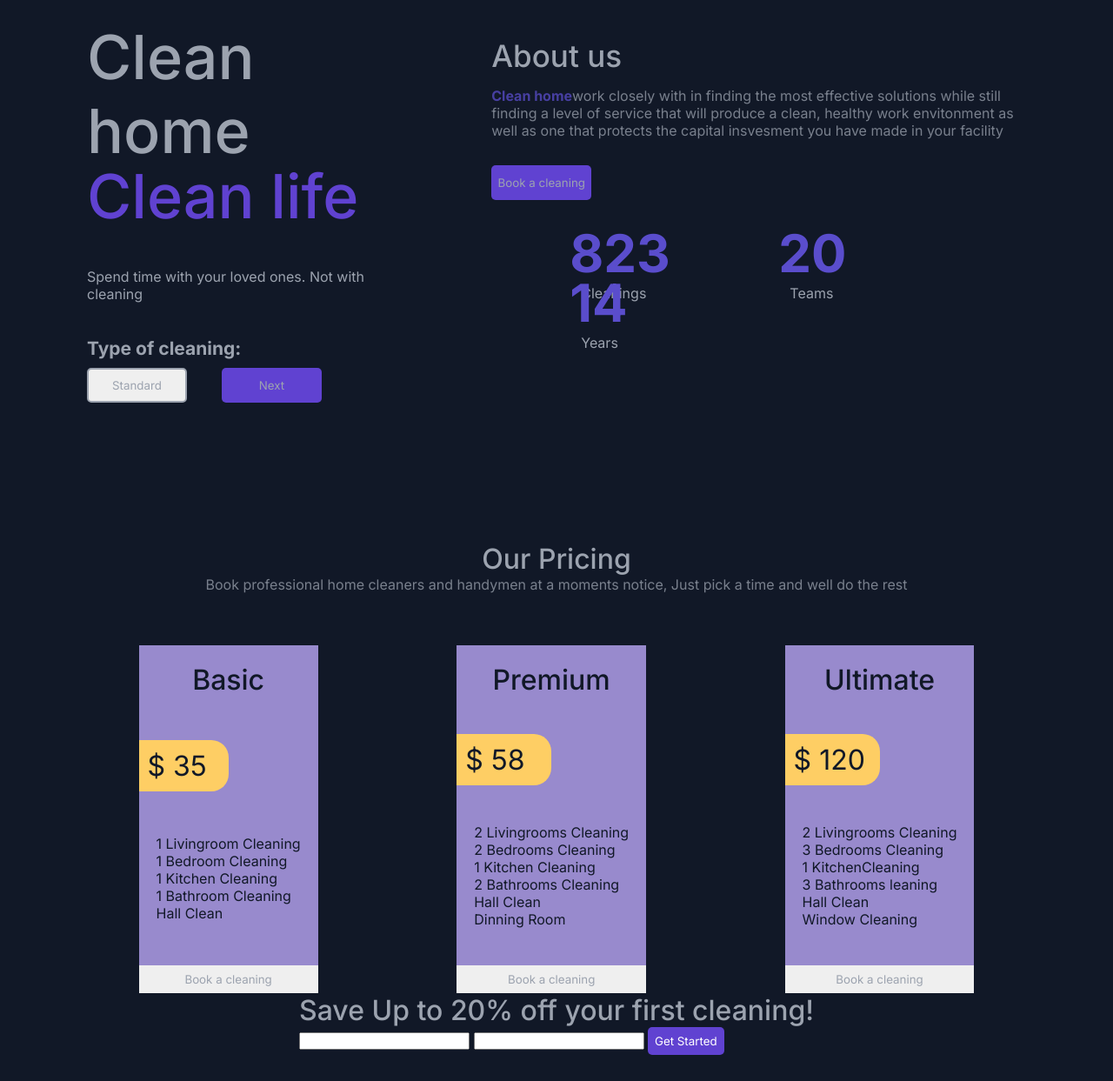
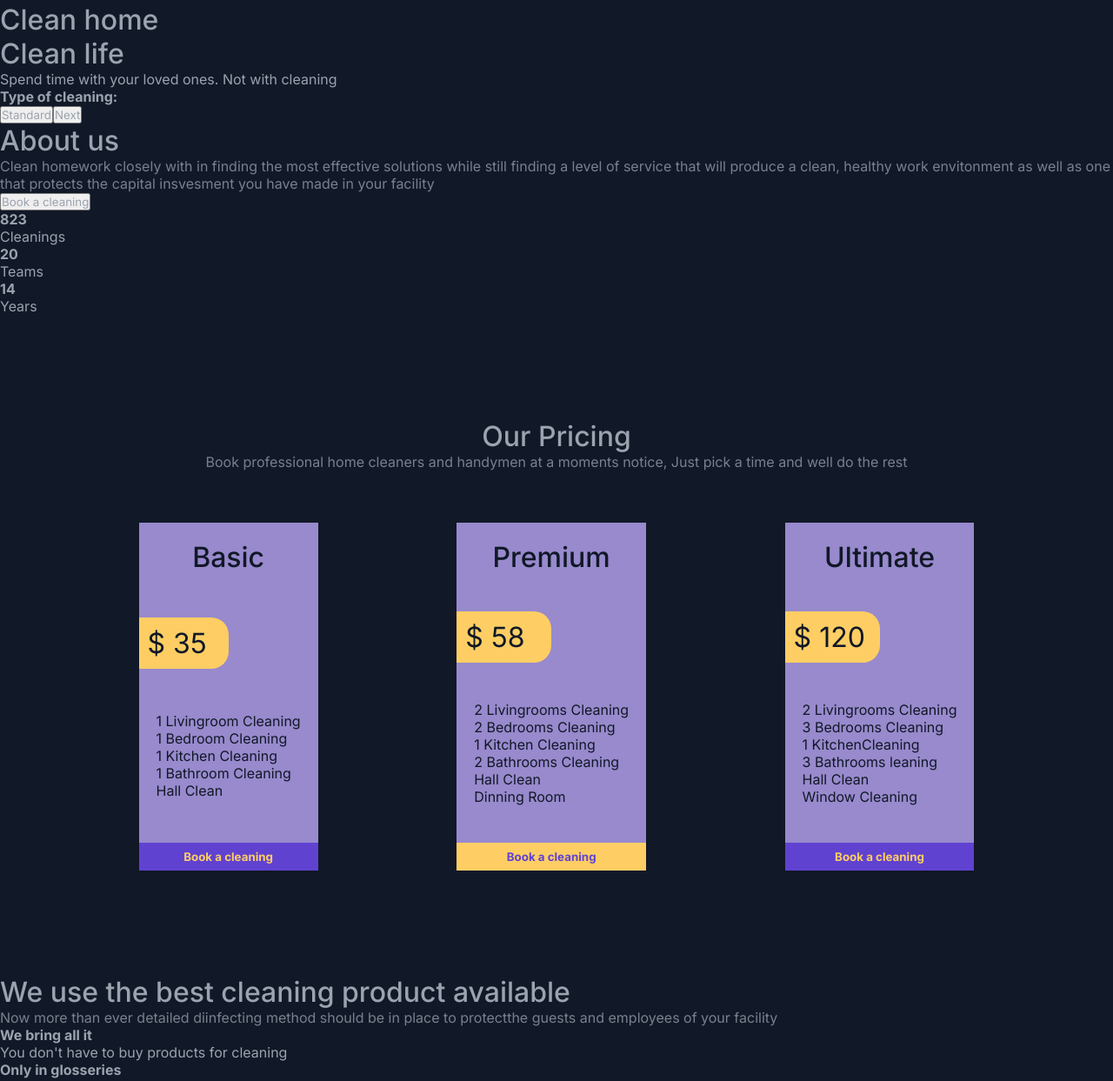
Before and after one commit to syafiqfadillah/vineyardClean, a website built with Vite: page index.html in a window 1280 px wide. Shown: the part 139-1382 px from the top of the page at 87% size. Built offline with nearby package versions, Linux system fonts and the light colour scheme.

Commit message:
refactor

```diff
--- a/index.html
+++ b/index.html
@@ -99,7 +99,7 @@
               <li>1 Bathroom Cleaning</li>
               <li>Hall Clean</li>
             </ul>
-            <button class="btn btn-pricing-primary">Book a cleaning</button>
+            <button class="btn btn-primary">Book a cleaning</button>
           </div>
           <div class="price-card">
             <h1>Premium</h1>
@@ -112,7 +112,7 @@
               <li>Hall Clean</li>
               <li>Dinning Room</li>
             </ul>
-            <button class="btn btn-pricing-ultimate">Book a cleaning</button>
+            <button class="btn btn-premium">Book a cleaning</button>
           </div>
           <div class="price-card">
             <h1>Ultimate</h1>
@@ -125,15 +125,9 @@
               <li>Hall Clean</li>
               <li>Window Cleaning</li>
             </ul>
-            <button class="btn btn-pricing-primary">Book a cleaning</button>
+            <button class="btn btn-primary">Book a cleaning</button>
           </div>
         </div>
-        <form action="" class="form-group">
-          <h1>Save Up to 20% off your first cleaning!</h1>
-          <input type="text" name="name" />
-          <input type="email" name="email" />
-          <button type="submit" class="btn btn-primary">Get Started</button>
-        </form>
       </section>
       <section class="offer" id="offer">
         <div class="offers-container">
--- a/src/index.js
+++ b/src/index.js
@@ -1,9 +1,13 @@
+// import package yang dibutuhkan
 import "./sass/root.sass";
 
+// Fungsi main untuk menjalankan semua program yang ada di dalamnya
 const main = () => {
+  // deklarasi variabel untuk mengambil element dari html
   const menu = document.querySelector(".ri-menu-line");
   const list = document.querySelector(".nav-list");
 
+  // Event listener ketika menu di klik
   menu.addEventListener("click", () => {
     list.classList.toggle("slide");
     menu.classList.toggle("black");
@@ -11,4 +15,5 @@ const main = () => {
   });
 };
 
+// Jalankan fungi main
 main();
--- a/src/sass/_variables.sass
+++ b/src/sass/_variables.sass
@@ -12,4 +12,4 @@ $font-family-inter: 'Inter', sans-serif
 $font-family: ( 'inter': $font-family-inter)
 
 // Colors scheme
-$colors: ('primary': #6042D1, 'text': #9ca3af, 'background': #111827, 'wave': #FECE64, 'white': #ffffff, 'card': #988ACD)
+$colors: ('primary': #6042D1, 'text': #9ca3af, 'background': #111827, 'wave': #FECE64, 'white': #ffffff, 'card': #988ACD, 'premium': linear-gradient())
--- a/src/sass/components/_button.sass
+++ b/src/sass/components/_button.sass
@@ -1,3 +1,4 @@
+// Universal style pada button
 button.btn
   padding: 8px
   border-radius: 5px
--- a/src/sass/components/_hero.sass
+++ b/src/sass/components/_hero.sass
@@ -1,70 +1,70 @@
-#jumbotron
-	display: flex
-	.hero
-		width: 1100px
-		margin: 40px
-		margin-top: 10px
-		margin-left: 100px
-		margin-right: 10px
-		h1
-			font-size: 70px
-			margin-top: 10px
-			margin-bottom: 20px
-		h2
-			font-size: 70px
-			margin-top: -30px
-			margin-bottom: 40px
-			color: color("primary")
-		h4
-			font-size: 21px
-			margin-top: 40px
-			margin-bottom: 10px
-		.primary
-			width: 115px
-			height: 40px
-			border: 0px
-			border-radius: 5px
-			margin-right: 40px
-			background-color: color("primary")
-		.outline
-			width: 115px
-			height: 40px
-			border: 2px
-			border-style: solid
-			border-radius: 5px
-			margin-right: 40px
+// #jumbotron
+// 	display: flex
+// 	.hero
+// 		width: 1100px
+// 		margin: 40px
+// 		margin-top: 10px
+// 		margin-left: 100px
+// 		margin-right: 10px
+// 		h1
+// 			font-size: 70px
+// 			margin-top: 10px
+// 			margin-bottom: 20px
+// 		h2
+// 			font-size: 70px
+// 			margin-top: -30px
+// 			margin-bottom: 40px
+// 			color: color("primary")
+// 		h4
+// 			font-size: 21px
+// 			margin-top: 40px
+// 			margin-bottom: 10px
+// 		.primary
+// 			width: 115px
+// 			height: 40px
+// 			border: 0px
+// 			border-radius: 5px
+// 			margin-right: 40px
+// 			background-color: color("primary")
+// 		.outline
+// 			width: 115px
+// 			height: 40px
+// 			border: 2px
+// 			border-style: solid
+// 			border-radius: 5px
+// 			margin-right: 40px
 
-	.about
-		margin: 40px
-		margin-left: 70px
-		margin-right: 90px
-		.about-heading
-			font-size: 35px
-			margin-bottom: 15px
-		.about-paragraph
-			margin-bottom: 30px
-			.about-primary
-				color: #5a4dcc
-				font-weight: bold
-		.primary
-			width: 115px
-			height: 40px
-			border: 0px
-			border-radius: 5px
-			margin-right: 40px
-			margin-bottom: 60px
-			background-color: color("primary")
-		.about-detail
-			li
-				display: inline-block
-				margin-top: -35px
-				margin-left: 90px
-				margin-right: 30px
-				left: 90px
-				right: 30px
-				h4
-					color: #5a4dcc
-					font-size: 60px
-					margin-bottom: 0px
-				span
-					margin-left: 13px
+// 	.about
+// 		margin: 40px
+// 		margin-left: 70px
+// 		margin-right: 90px
+// 		.about-heading
+// 			font-size: 35px
+// 			margin-bottom: 15px
+// 		.about-paragraph
+// 			margin-bottom: 30px
+// 			.about-primary
+// 				color: #5a4dcc
+// 				font-weight: bold
+// 		.primary
+// 			width: 115px
+// 			height: 40px
+// 			border: 0px
+// 			border-radius: 5px
+// 			margin-right: 40px
+// 			margin-bottom: 60px
+// 			background-color: color("primary")
+// 		.about-detail
+// 			li
+// 				display: inline-block
+// 				margin-top: -35px
+// 				margin-left: 90px
+// 				margin-right: 30px
+// 				left: 90px
+// 				right: 30px
+// 				h4
+// 					color: #5a4dcc
+// 					font-size: 60px
+// 					margin-bottom: 0px
+// 				span
+// 					margin-left: 13px
--- a/src/sass/components/_navbar.sass
+++ b/src/sass/components/_navbar.sass
@@ -1,3 +1,4 @@
+// Styling navbar pada tampilan desktop
 .nav
   align-items: center
   display: flex
@@ -21,14 +22,18 @@
     .fa-phone
       color: color('primary')
 
+// Styling navbar pada tampilan tablet
 @media screen and (max-width: 786px)
   .nav
     justify-content: space-between
     padding: 20px 30px
 
+// Styling navbar pada tampilan mobile
 @media screen and (max-width: 567px)
   .nav
-    position: relative
+    .fa-home
+      z-index: 11
+      position: relative
     .hamburger
       display: block
       z-index: 20
@@ -37,7 +42,7 @@
         font-size: 2em
     &-list
       position: absolute
-      width: 80%
+      width: 100%
       flex-direction: column
       justify-content: space-evenly
       height: 100vh
@@ -58,6 +63,7 @@
     &-phone
       display: none
 
+// Kelas yang akan dijalankan jika event listener bekerja
 .slide
   transform: translateX(0%)
   opacity: 1
--- a/src/sass/components/_pricing.sass
+++ b/src/sass/components/_pricing.sass
@@ -1,3 +1,4 @@
+// Styling pada pricing pada tampilan desktop
 .pricing
   align-items: center
   width: 100%
@@ -6,6 +7,7 @@
   .price-paragraph
     text-align: center
     margin-bottom: 60px
+    width: 80%
   .price-card-container
     align-items: center
     display: flex
@@ -32,3 +34,21 @@
       .btn
         width: 100%
         border-radius: 0px
+        color: color('wave')
+        font-weight: 700
+        &-premium
+          background: color('wave')
+          color: color('primary')
+
+@media screen and (max-width: 768px)
+  .price-card-container
+    flex-direction: column
+    width: 80%
+    justify-content: space-around
+    .price-card
+      width: 70%
+      margin-bottom: 30px
+
+@media screen and (max-width: 567px)
+  .price-card
+    width: 80%
```
